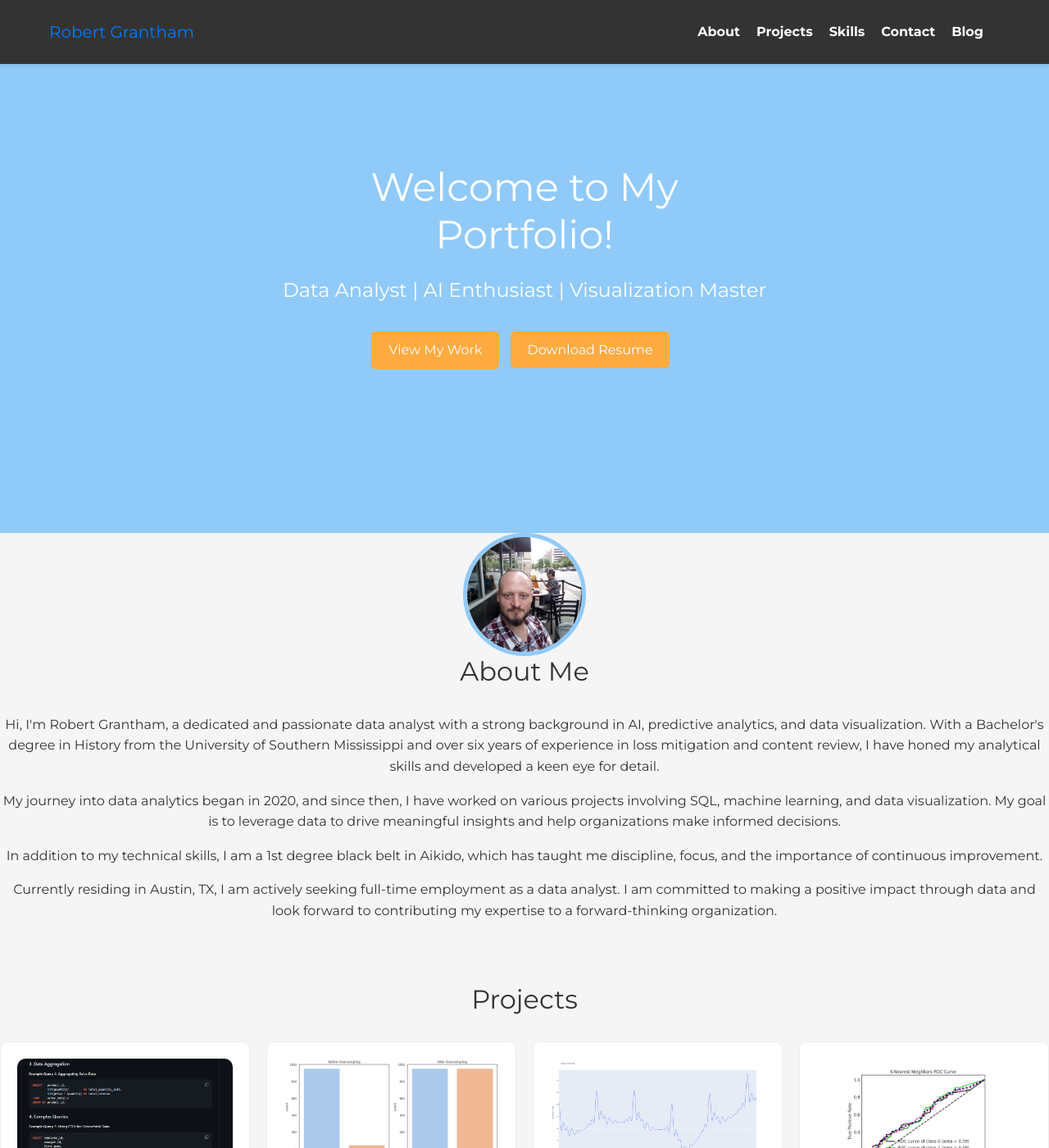
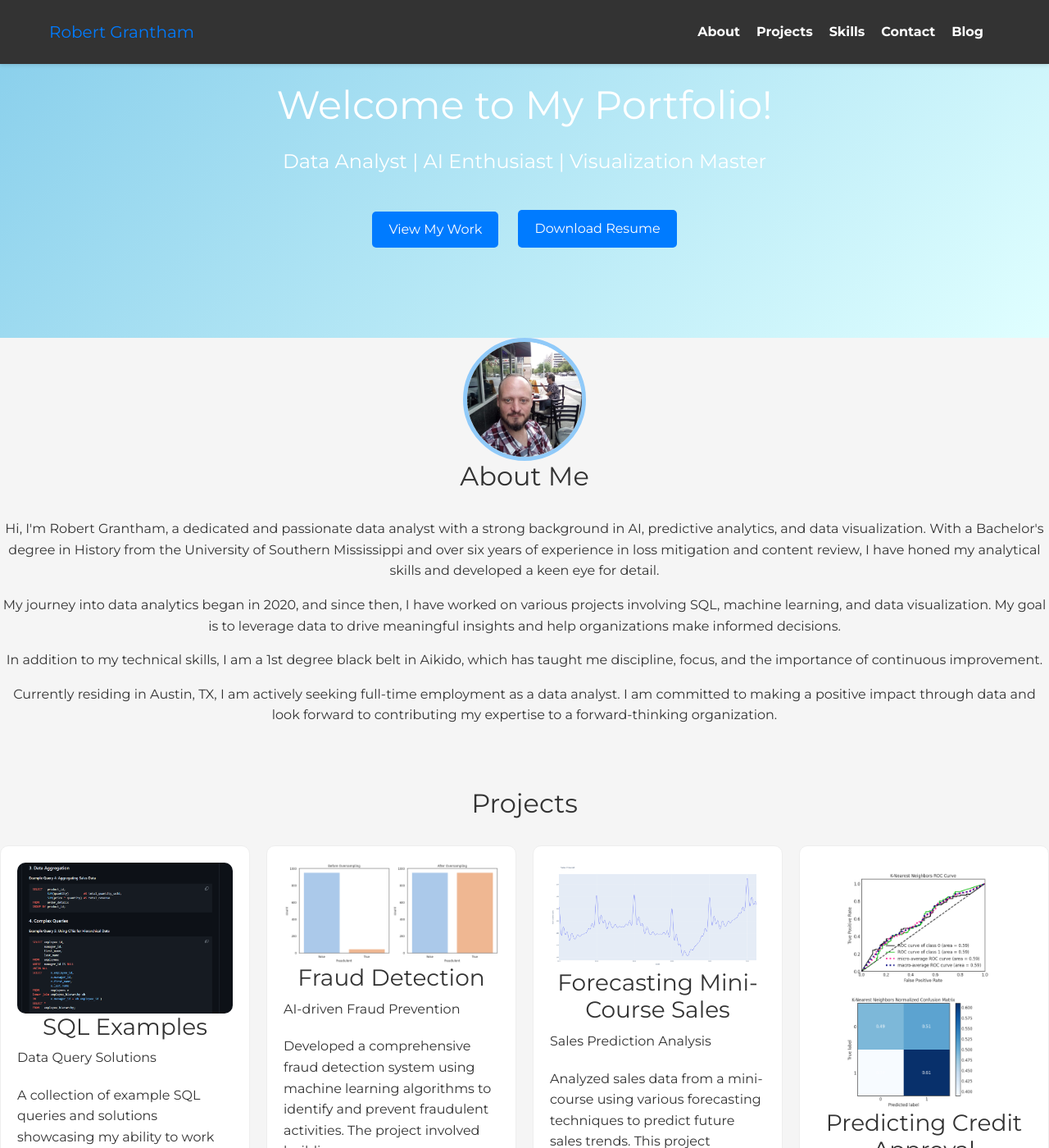
Before and after one commit to rgrantham82/rgrantham82.github.io, a Jekyll site: the page built from index.html, in a window 1280 px wide and 1400 px high. Shown: the whole window at 82% size. Built offline with Jekyll 4.4.1, drawn with Linux system fonts in a browser that asks for light colours; nearby versions of some CDN libraries.

Commit message:
Update styles.css

```diff
--- a/assets/css/styles.css
+++ b/assets/css/styles.css
@@ -56,6 +56,7 @@ header.scrolled {
     padding: 5px 0;
 }
 
+/* Navbar */
 .navbar {
     display: flex;
     justify-content: space-between;
@@ -88,7 +89,6 @@ a:hover {
     color: var(--primary-color);
 }
 
-/* Navbar toggle button */
 .navbar-toggle {
   background: none;
   border: none;
@@ -207,51 +207,89 @@ footer {
 }
 
 /* Hero section */
-
 .hero {
-    background-color: var(--primary-color);
+  background: linear-gradient(135deg, #87CEEB, #E0FFFF);
   color: #fff;
-    padding: 200px 0;
   text-align: center;
+  padding: 100px 20px;
   animation: fadeIn 1s ease-in;
 }
 
-.hero-content {
-    max-width: 600px;
+.hero .container {
+  display: flex;
+  justify-content: center;
+  align-items: center;
+  flex-direction: column;
+}
+
+.hero .hero-content {
+  max-width: 800px;
   margin: 0 auto;
+  animation: slideInFromLeft 1s ease-in;
 }
 
 .hero h1 {
   font-size: 3rem;
-    margin-bottom: 20px;
-    animation: slideInFromLeft 1s ease-in;
+  margin: 0;
 }
 
 .hero p {
   font-size: 1.5rem;
-    margin-bottom: 30px;
+  margin: 20px 0 30px;
   animation: slideInFromRight 1s ease-in;
 }
 
-.hero .btn,
-.hero .resume-btn {
-    background-color: var(--accent-color);
+.hero a.btn,
+.hero a.resume-btn {
+  display: inline-block;
+  margin: 10px;
+  padding: 10px 20px;
   color: #fff;
-    padding: 10px 20px;
+  background-color: #007bff;
+  border: none;
+  border-radius: 5px;
   text-decoration: none;
-    border-radius: 5px;
-    display: inline-block;
-    margin-right: 10px;
-    transition: background-color 0.3s;
+  transition: background-color 0.3s ease;
 }
 
-.hero .btn:hover,
-.hero .resume-btn:hover {
-    background-color: rgba(255, 171, 64, 0.9);
+.hero a.btn:hover,
+.hero a.resume-btn:hover {
+  background-color: #0056b3;
+}
+
+/* Keyframes for animations */
+@keyframes fadeIn {
+  from {
+    opacity: 0;
+  }
+  to {
+    opacity: 1;
+  }
+}
+
+@keyframes slideInFromLeft {
+  from {
+    transform: translateX(-100%);
+    opacity: 0;
+  }
+  to {
+    transform: translateX(0);
+    opacity: 1;
+  }
+}
+
+@keyframes slideInFromRight {
+  from {
+    transform: translateX(100%);
+    opacity: 0;
+  }
+  to {
+    transform: translateX(0);
+    opacity: 1;
+  }
 }
 
 /* Sections */
-
 .section {
     padding: 60px 20px;
     margin: 60px auto;
```
Lines whose indentation alone changed are shown as unchanged.
